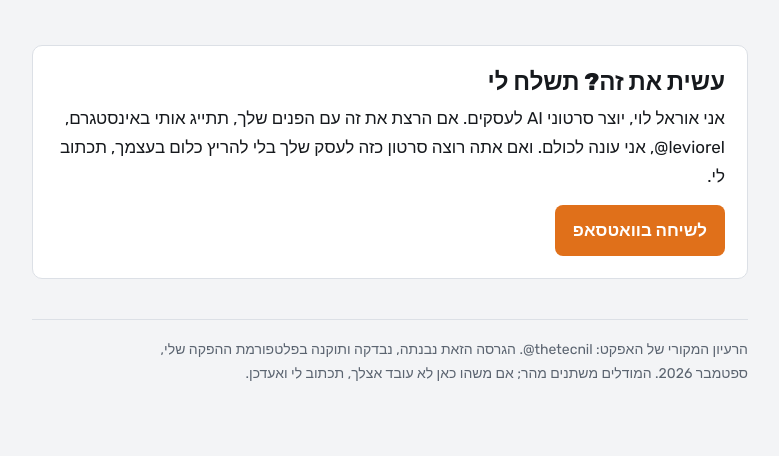
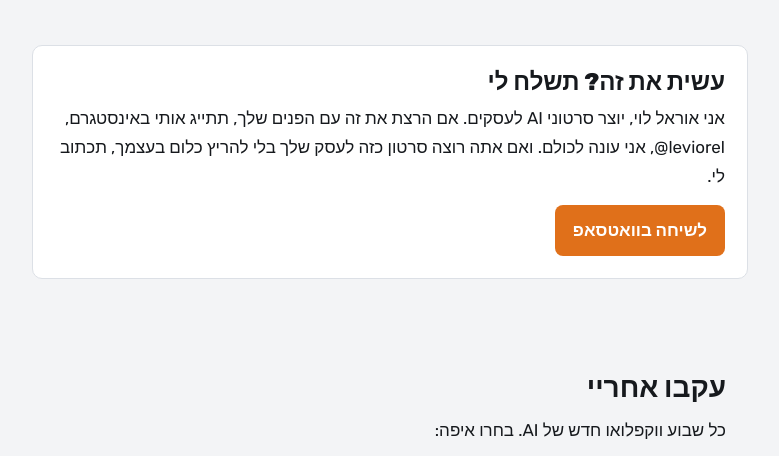
Before and after one commit to leviorel1106/bullet-time-guide, a plain HTML site: page index.html in a window 1280 px wide. Shown: the part 7353-7809 px from the top of the page, without its empty margins (250-1029 px from the left). Drawn offline with Linux system fonts and the light colour scheme.

Commit message:
Follow buttons for Instagram, TikTok, YouTube, Facebook, LinkedIn
Co-Authored-By: Claude Opus 5.5 <noreply@anthropic.com>

```diff
--- a/index.html
+++ b/index.html
@@ -223,6 +223,7 @@ Throughout the sequence, maintain the exact appearance of each reference object.
 <a class="btn" href="https://wa.me/972544606224" target="_blank" rel="noopener">לשיחה בוואטסאפ</a>
 </div>
 
+<section class="follow light" id="follow"><div class="wrap"><h2>עקבו אחריי</h2><p>כל שבוע ווקפלואו חדש של AI. בחרו איפה:</p><div class="fgrid"><a class="fbtn instagram" href="https://www.instagram.com/leviorel/" target="_blank" rel="noopener"><span class="ic"><i class="fa-brands fa-instagram"></i></span><span><b>Instagram</b><small>@leviorel</small></span></a><a class="fbtn tiktok" href="https://www.tiktok.com/@leviorel.ai" target="_blank" rel="noopener"><span class="ic"><i class="fa-brands fa-tiktok"></i></span><span><b>TikTok</b><small>@leviorel.ai</small></span></a><a class="fbtn youtube" href="https://www.youtube.com/@leviorel" target="_blank" rel="noopener"><span class="ic"><i class="fa-brands fa-youtube"></i></span><span><b>YouTube</b><small>@leviorel</small></span></a><a class="fbtn facebook" href="https://www.facebook.com/1158309557375837" target="_blank" rel="noopener"><span class="ic"><i class="fa-brands fa-facebook-f"></i></span><span><b>Facebook</b><small>Orel Levi AI Creator</small></span></a><a class="fbtn linkedin" href="https://www.linkedin.com/in/leviorel/" target="_blank" rel="noopener"><span class="ic"><i class="fa-brands fa-linkedin-in"></i></span><span><b>LinkedIn</b><small>Orel Levi</small></span></a></div></div></section>
 <footer>
 <p>הרעיון המקורי של האפקט: <span dir="ltr">@thetecnil</span>. הגרסה הזאת נבנתה, נבדקה ותוקנה בפלטפורמת ההפקה שלי, ספטמבר 2026. המודלים משתנים מהר; אם משהו כאן לא עובד אצלך, תכתוב לי ואעדכן.</p>
 </footer>
```
